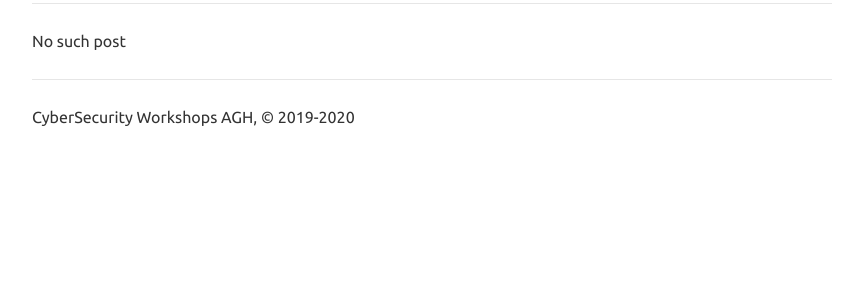
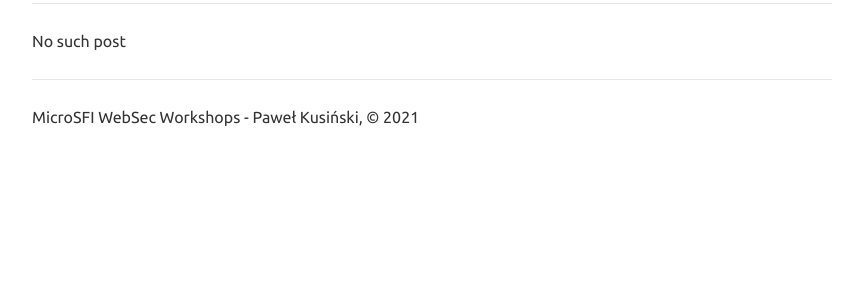
Before and after one commit to Djkusik/micro_sfi_websec_workshops, a Flask app: page /1 in a window 1280 px wide. Shown: the part 135-435 px from the top of the page, without its empty margins (208-1071 px from the left). Run offline with Flask 2, Linux system fonts and the light colour scheme; data that the repository does not hold is empty; parts of the project's set-up code (start-up, migrations or seed data) failed here and were passed over; some libraries are stand-ins or nearby versions.

Commit message:
Update idor docker & template

```diff
--- a/task_idor/src/app/templates/base.html
+++ b/task_idor/src/app/templates/base.html
@@ -67,7 +67,7 @@
 
       <footer>
         <hr />
-        <p>CyberSecurity Workshops AGH, &copy; 2019-2020</p>
+        <p>MicroSFI WebSec Workshops - Paweł Kusiński, &copy; 2021</p>
       </footer>
     </div>
   </body>
```
Also changed, not shown: 2 other files.
